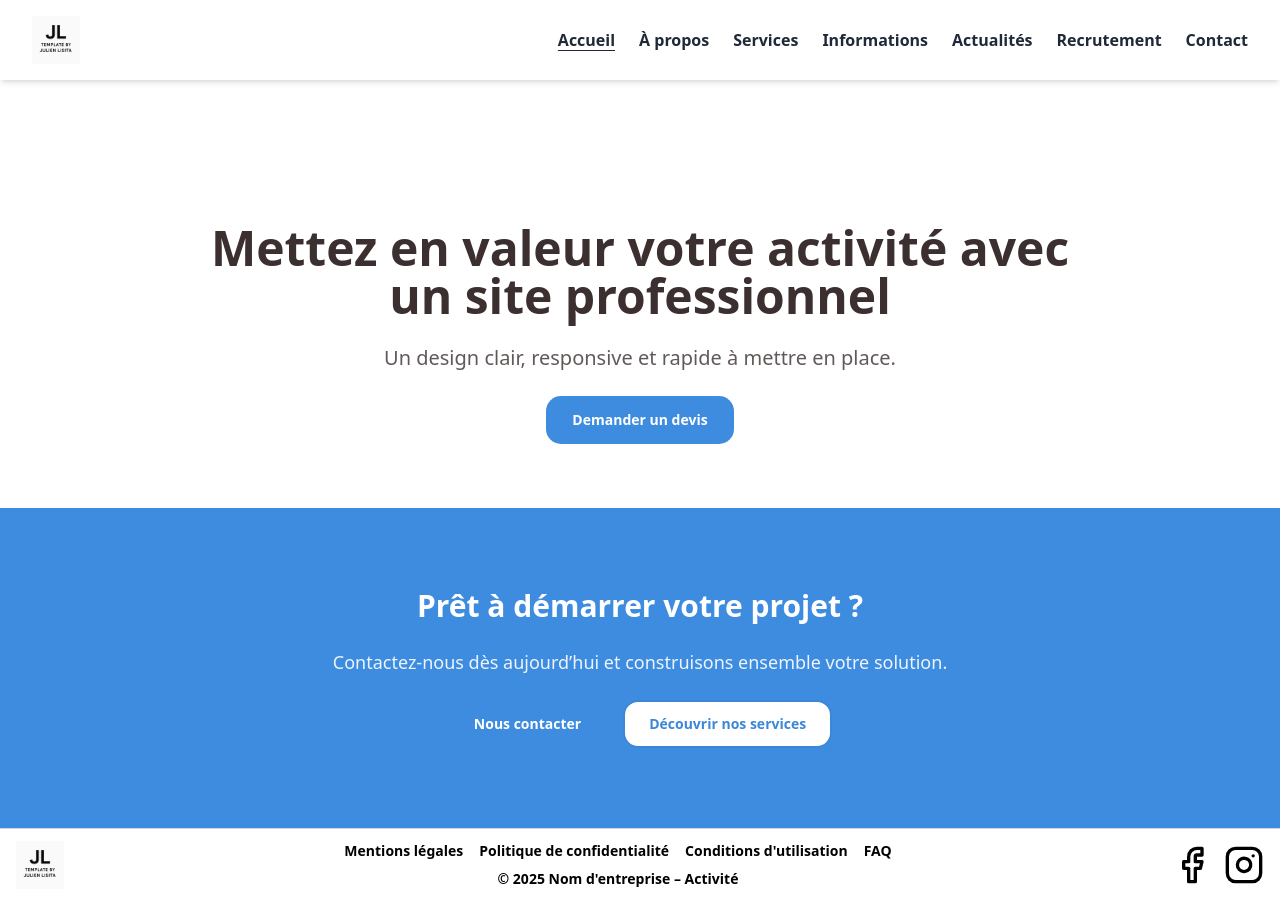
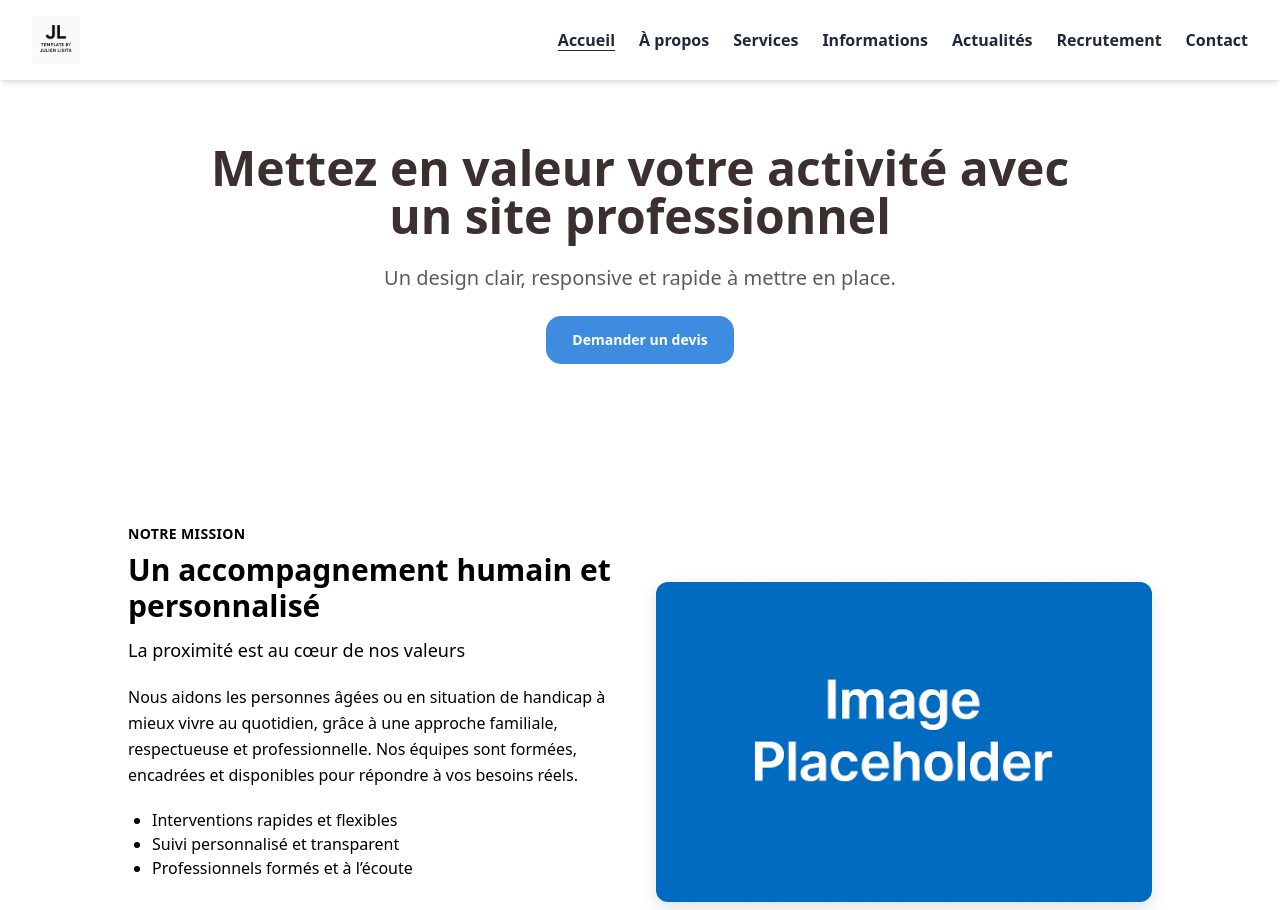
Before and after one commit to julienlisita/nextjs-ts-tailwind-template, a Next.js app: page / in a window 1280 px wide. Shown: the top 910 px of the page. Built offline with nearby package versions, Linux system fonts and the light colour scheme.

Commit message:
feat(home): implement SplitSection for intro section on homepage

```diff
--- a/src/components/pages/Home.tsx
+++ b/src/components/pages/Home.tsx
@@ -2,11 +2,46 @@
 
 import Cta from '../ui/Cta';
 import Hero from '../section/Hero';
+import ServicesFeatures from '../section/ServicesFeatures';
+import SplitSection from '../section/SplitSection';
 
 export default function Home() {
   return (
-    <div className="pt-8 sm:pt-10 md:pt-14 lg:pt-20">
+    <div>
       <Hero />
+      <SplitSection
+        // contenu
+        eyebrow="Notre mission"
+        title="Un accompagnement humain et personnalisé"
+        subtitle="La proximité est au cœur de nos valeurs"
+        content={
+          <>
+            Nous aidons les personnes âgées ou en situation de handicap à mieux vivre au quotidien,
+            grâce à une approche familiale, respectueuse et professionnelle. Nos équipes sont
+            formées, encadrées et disponibles pour répondre à vos besoins réels.
+          </>
+        }
+        // image
+        imageSrc="/images/image.png"
+        imageAlt="Accompagnement à domicile chaleureux"
+        // layout
+        reverse={true}
+        tone="muted"
+        className="mt-8"
+        // CTAs
+        ctaLabel="En savoir plus"
+        ctaHref="/about"
+        secondaryCtaLabel="Nous contacter"
+        secondaryCtaHref="/contact"
+      >
+        {/* children : bloc libre supplémentaire (liste, bullets, etc.) */}
+        <ul className="list-disc pl-6 text-left inline-block">
+          <li>Interventions rapides et flexibles</li>
+          <li>Suivi personnalisé et transparent</li>
+          <li>Professionnels formés et à l’écoute</li>
+        </ul>
+      </SplitSection>
+      <ServicesFeatures />
       <Cta />
     </div>
   );
```
Also changed, not shown: public/images/image.png (added).
